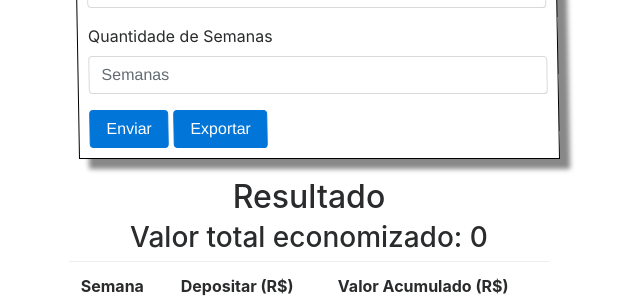
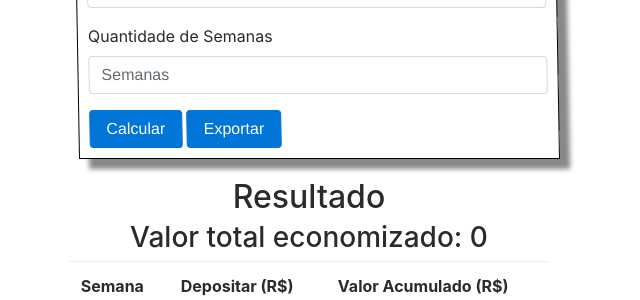
Before and after one commit to bruno-alencar/neon-blog, a Jekyll site: the page calc/index.html, which Jekyll copies as it is, in a window 1280 px wide. Shown: the part 227-527 px from the top of the page, without its empty margins (331-971 px from the left). Built offline with Jekyll 4.4.1, drawn with Linux system fonts in a browser that asks for light colours; nearby versions of some CDN libraries.

Commit message:
button name

```diff
--- a/calc/index.html
+++ b/calc/index.html
@@ -58,7 +58,7 @@
 						<label>Quantidade de Semanas</label>
 						<input id="semanas" class="form-control" name="semanas" value="" placeholder="Semanas" required pattern="[0-9]+$">
 				</div>
-				<button type="submit" class="btn btn-primary btn-send">Enviar</button>
+				<button type="submit" class="btn btn-primary btn-send">Calcular</button>
 
 				<button class="btn btn-primary btn-send" onclick="exportar()">Exportar</button>
 			</form>
```
